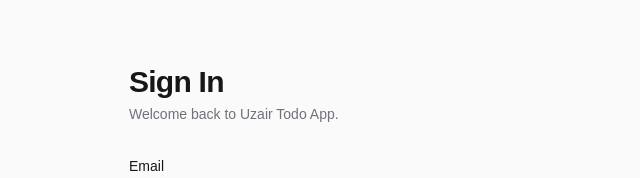
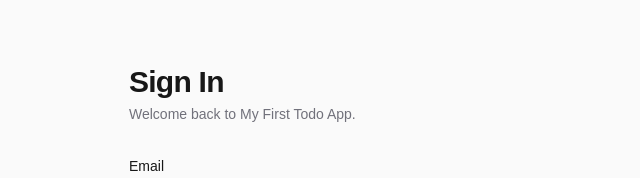
Before and after one commit to UzairBaig007/todoapplication, a Next.js app: page /login in a window 1280 px wide. Shown: the top 178 px of the page, without its empty margins (319-959 px from the left). Built offline with nearby package versions, Linux system fonts and the light colour scheme; no server answers.

Commit message:
feat: rename app title to My First Todo App

```diff
--- a/app/login/page.tsx
+++ b/app/login/page.tsx
@@ -6,7 +6,7 @@ export default function LoginPage() {
       <main className="w-full max-w-sm">
         <header className="mb-8">
           <h1 className="text-3xl font-semibold tracking-tight text-foreground">Sign In</h1>
-          <p className="mt-1 text-sm text-zinc-500">Welcome back to Uzair Todo App.</p>
+          <p className="mt-1 text-sm text-zinc-500">Welcome back to My First Todo App.</p>
         </header>
         <LoginForm />
       </main>
--- a/app/page.tsx
+++ b/app/page.tsx
@@ -16,7 +16,7 @@ export default async function Home() {
         <header className="mb-8 flex items-start justify-between gap-4">
           <div>
             <h1 className="text-3xl font-semibold tracking-tight text-foreground">
-              Uzair Todo App
+              My First Todo App
             </h1>
             <p className="mt-1 text-sm text-zinc-500">
               Manage tasks with status, notes, and editing.
--- a/tests/helpers/todo-page.ts
+++ b/tests/helpers/todo-page.ts
@@ -6,7 +6,7 @@ export class TodoPage {
   async goto() {
     await this.page.goto('/')
     await this.page.waitForURL('/')
-    await expect(this.page.getByRole('heading', { name: 'Uzair Todo App' })).toBeVisible()
+    await expect(this.page.getByRole('heading', { name: 'My First Todo App' })).toBeVisible()
   }
 
   async addTodo(title: string, note?: string) {
```
Also changed, not shown: 1 other file (tests, documents, lock files or other folders).
